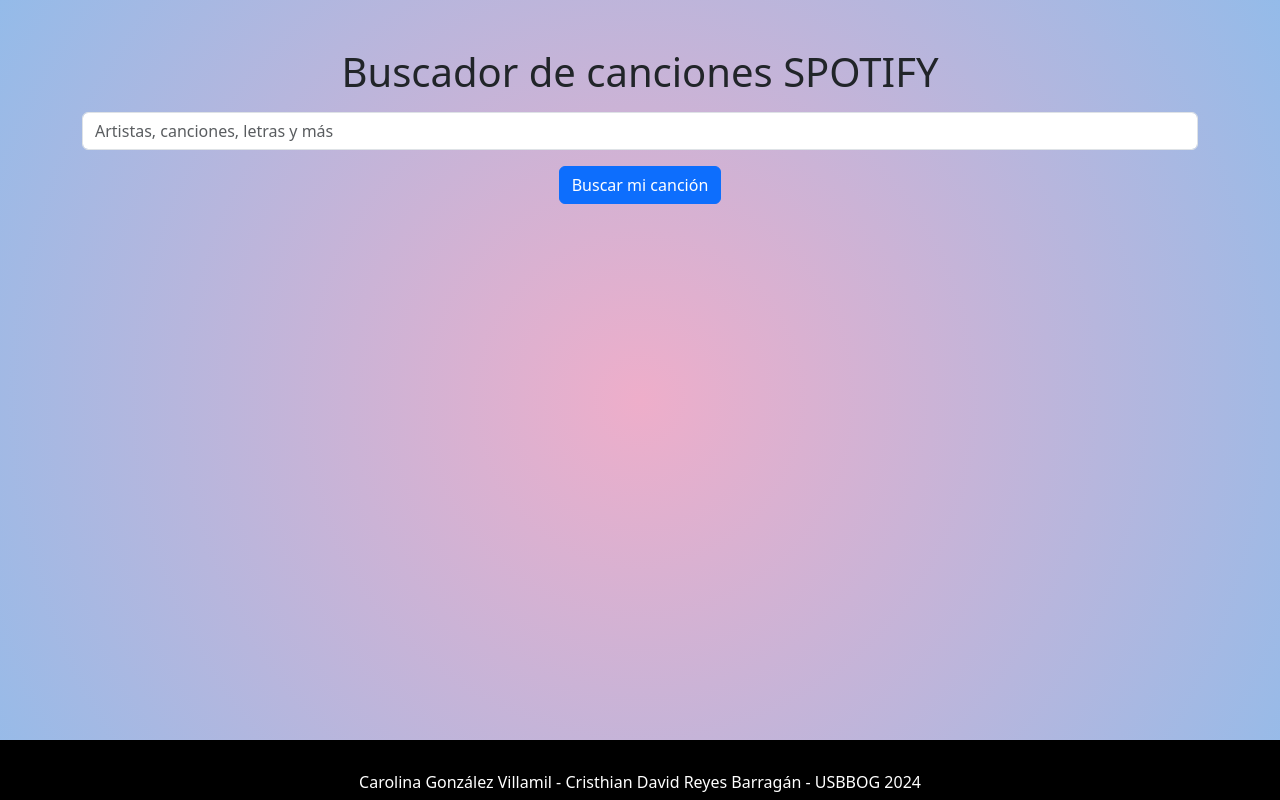
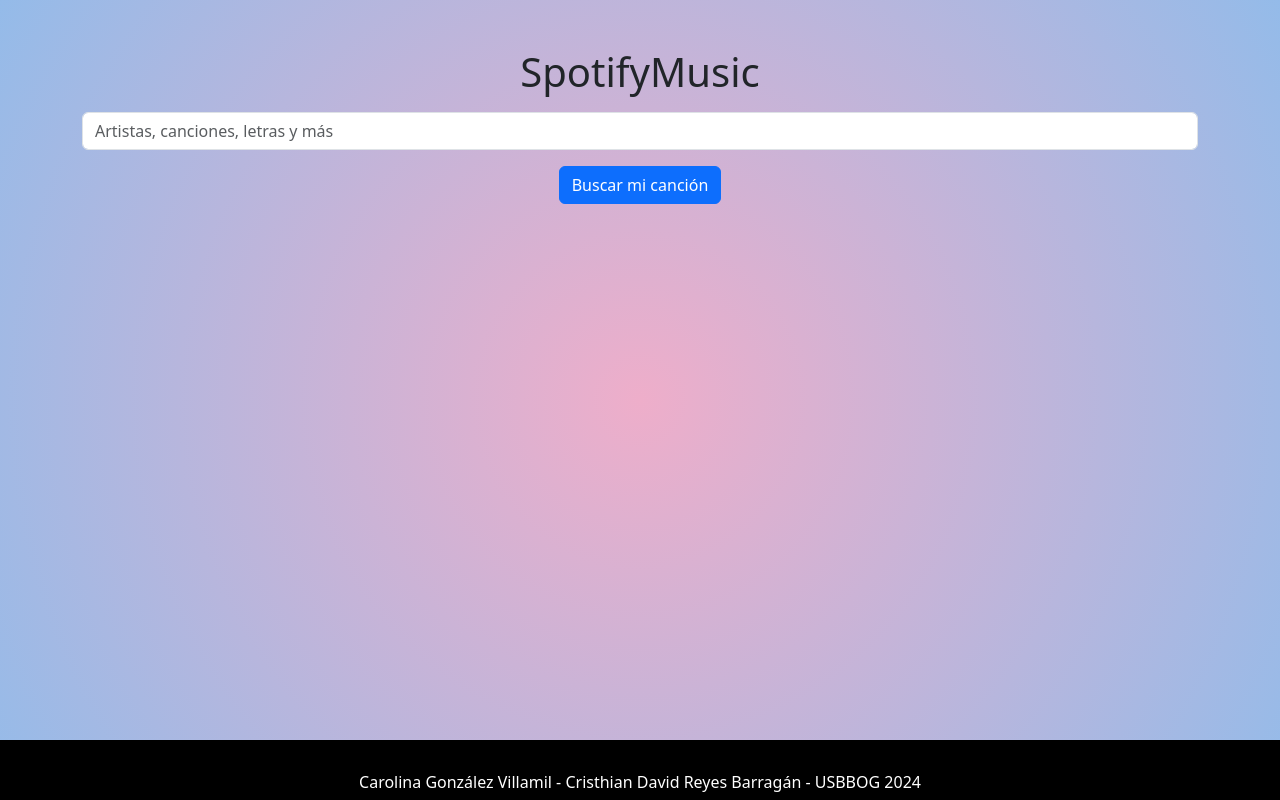
Before and after one commit to reyesbarra/pruebaAPIcreyes, a plain HTML site: page index.html in a window 1280 px wide. Drawn offline with nearby package versions, Linux system fonts and the light colour scheme; no server answers.

Commit message:
changes completed

```diff
--- a/index.html
+++ b/index.html
@@ -9,7 +9,7 @@
 </head>
 <body>
   <div class="container text-center mt-5">
-    <h1 id="title" class="text text-center font-bold">Buscador de canciones SPOTIFY</h1>
+    <h1 id="title" class="text text-center font-bold">SpotifyMusic</h1>
     <div class="max-w-lg mx-auto">
 
       <form id="form" class="mt-10" action="#" method="POST">
```
